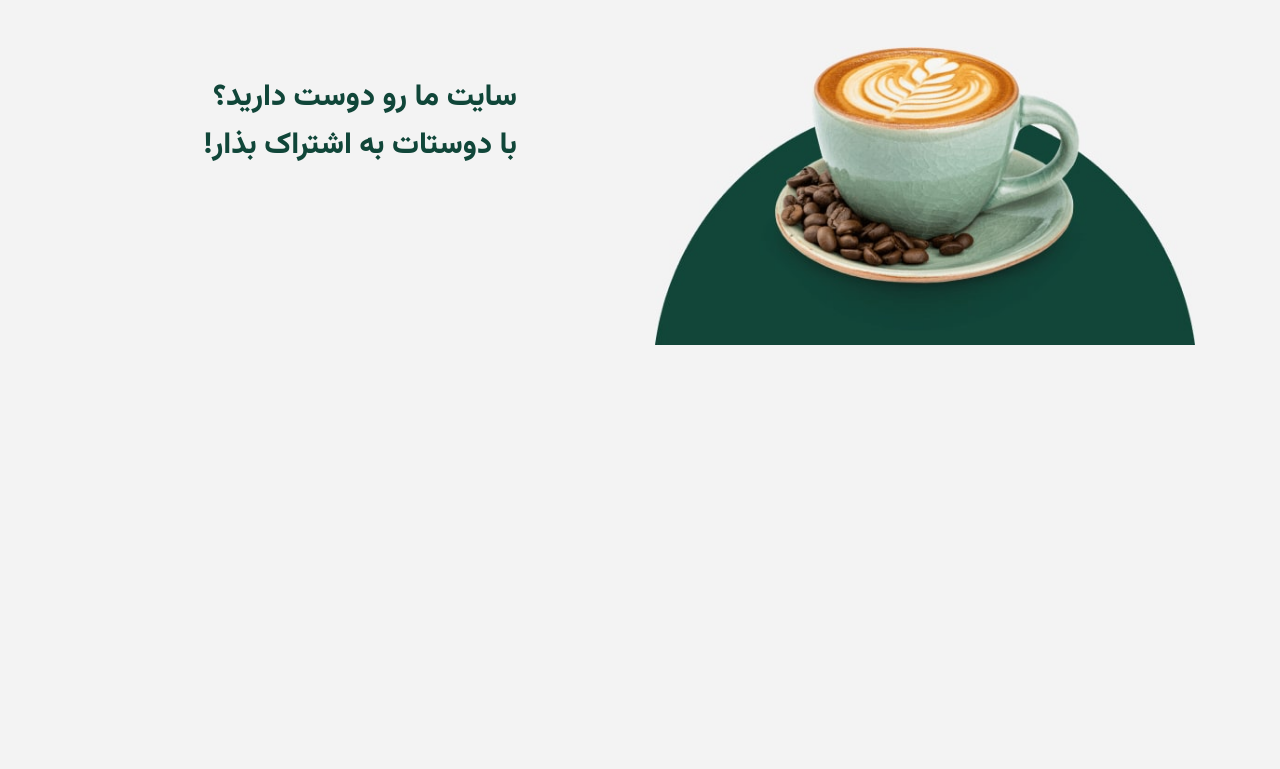
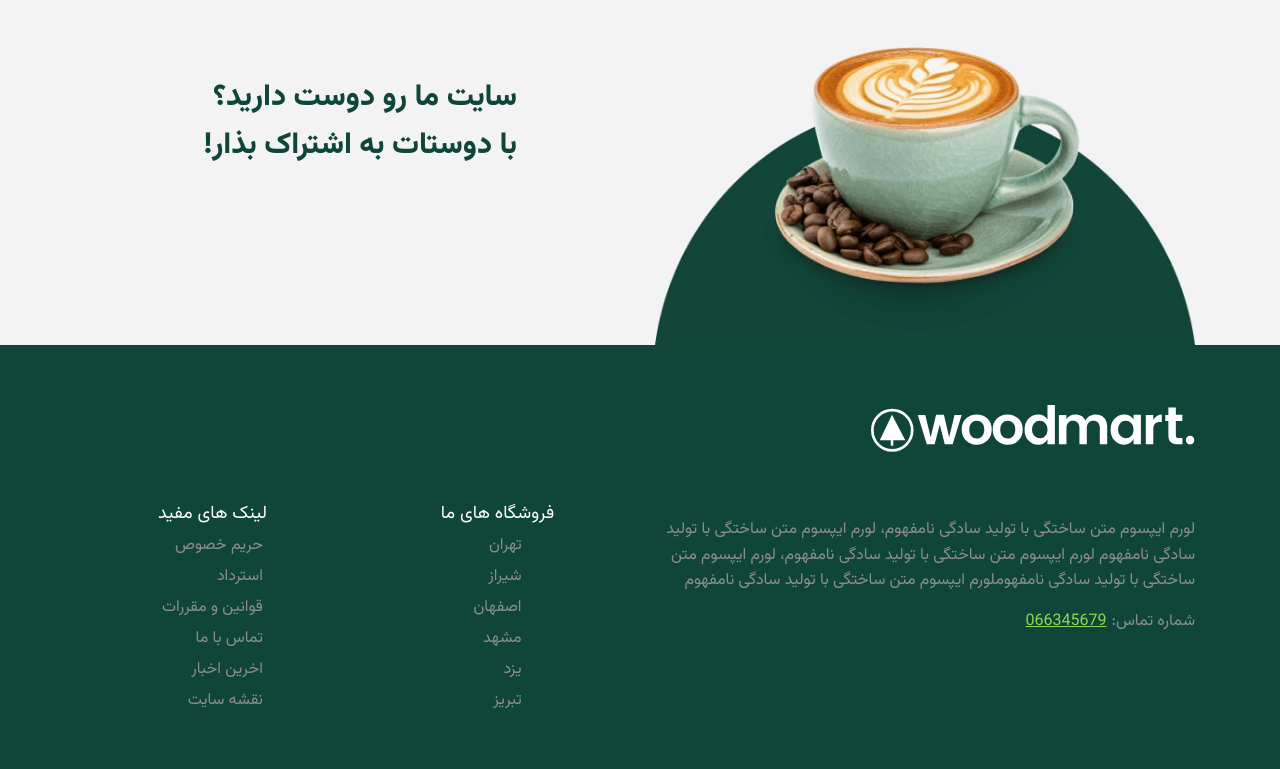
Before and after one commit to saharNrv/Coffee-mart-js, a plain HTML site: page frontend/index.html in a window 1280 px wide. Shown: the part 3873-4642 px from the top of the page. Before the commit the page ends 4253 px from the top, so only its background shows below. Drawn offline with nearby package versions, Linux system fonts and the light colour scheme.

Commit message:
finish footer

```diff
--- a/frontend/Css/index.css
+++ b/frontend/Css/index.css
@@ -476,3 +476,60 @@
   max-width: 60%;
   line-height: 1.6;
 }
+/* footer style */
+
+.footer{
+  background-color: var(--primary-color);
+
+  margin-top: -35px;
+  padding-top: 60px;
+}
+.footer-right{
+}
+.footer-logo{
+
+  /* max-width: 300px; */
+}
+.white-logo{
+  width: 60%;
+}
+.footer-text{
+  line-height: 1.6;
+    margin-top: 60px;
+    color: #8d8d8d
+}
+.footer-phone-wrap{
+  margin-top: 20px;
+  display: flex;
+  align-items: center;
+  color: #8d8d8d;
+}
+.footer-phone{
+  color: #8ed556;
+  text-decoration: underline;
+  margin-right: 5px;
+}
+
+.footer-list{
+  margin-top: 100px;
+    display: flex;
+    align-items: center;
+    justify-content: center;
+    flex-direction: column;
+}
+
+.footer-list-title{
+  font-size: 18px;
+  color: #fff;
+
+}
+.footer-item{
+  margin-top: 15px;
+}
+.footer-link{
+  color: #8d8d8d;
+  transition: all 0.5s ease;
+}
+.footer-link:hover{
+  color: #fff;
+}
--- a/frontend/Css/responsive.css
+++ b/frontend/Css/responsive.css
@@ -99,6 +99,18 @@
   .share-text{
     text-align: center;
   }
+  .footer{
+    margin-top: 0px;
+  }
+  .footer-logo{
+    display: flex;
+    align-items: center;
+    justify-content: center;
+
+  }
+  .footer-list {
+    margin-top: 30px;
+  }
 }
 @media screen and (max-width: 576px) {
   .nav-mobail-icon {
@@ -154,6 +166,12 @@
   .coffee-icon-link{
     font-size: 16px;
   }
+  .share-text {
+    font-size: 20px;
+}
+.footer-text {
+  line-height: 1.4;
+}
 }
 @media screen and (max-width: 320px) {
   .elementor-find-title {
--- a/frontend/index.html
+++ b/frontend/index.html
@@ -520,7 +520,56 @@
     <!-------------------FOOTER--------------------------->
 
     <footer class="footer">
+        <div class="container">
+            <div class="row">
+                <div class="col-12 col-xs-12 col-md-6">
+                    <div class="footer-right">
+                        <div class="footer-logo">
+                            <img src="./image/wood-logo-white.svg" alt="" class="white-logo">
+                        </div>
+                        <p class="footer-text">لورم ایپسوم متن ساختگی با تولید سادگی نامفهوم، لورم ایپسوم متن ساختگی با
+                            تولید سادگی نامفهوم لورم ایپسوم متن ساختگی با تولید سادگی نامفهوم، لورم ایپسوم متن ساختگی با
+                            تولید سادگی نامفهوملورم ایپسوم متن ساختگی با تولید سادگی نامفهوم
+                        </p>
+                        <p class="footer-phone-wrap">
+                            شماره تماس:
+                            <span class="footer-phone">066345679</span>
+                        </p>
+                    </div>
+                </div>
+                <div class="col-12 col-xs-12 col-md-6">
+                    <div class="row">
+                        <div class="col-12 col-xs-12 col-sm-6">
+                            <div class="footer-list">
+                                <span class="footer-list-title">فروشگاه های ما</span>
+                                <ul class="footer-menu">
+                                    <li class="footer-item"><a href="#" class="footer-link">تهران</a></li>
+                                    <li class="footer-item"><a href="#" class="footer-link">شیراز</a></li>
+                                    <li class="footer-item"><a href="#" class="footer-link">اصفهان</a></li>
+                                    <li class="footer-item"><a href="#" class="footer-link">مشهد</a></li>
+                                    <li class="footer-item"><a href="#" class="footer-link">یزد</a></li>
+                                    <li class="footer-item"><a href="#" class="footer-link">تبریز</a></li>
+                                </ul>
+                            </div>
+                        </div>
+                        <div class="col-12 col-xs-12 col-sm-6">
+                            <div class="footer-list">
+                                <span class="footer-list-title">لینک های مفید</span>
+                                <ul class="footer-menu">
+                                    <li class="footer-item"><a href="#" class="footer-link">حریم خصوص</a></li>
+                                    <li class="footer-item"><a href="#" class="footer-link">استرداد</a></li>
+                                    <li class="footer-item"><a href="#" class="footer-link">قوانین و مقررات</a></li>
+                                    <li class="footer-item"><a href="#" class="footer-link">تماس با ما</a></li>
+                                    <li class="footer-item"><a href="#" class="footer-link">اخرین اخبار</a></li>
+                                    <li class="footer-item"><a href="#" class="footer-link">نقشه سایت</a></li>
+                                </ul>
+                            </div>
+                        </div>
 
+                    </div>
+                </div>
+            </div>
+        </div>
     </footer>
 
 
```
Also changed, not shown: frontend/image/wood-logo-white.svg (added). Lines whose indentation alone changed are shown as unchanged.
